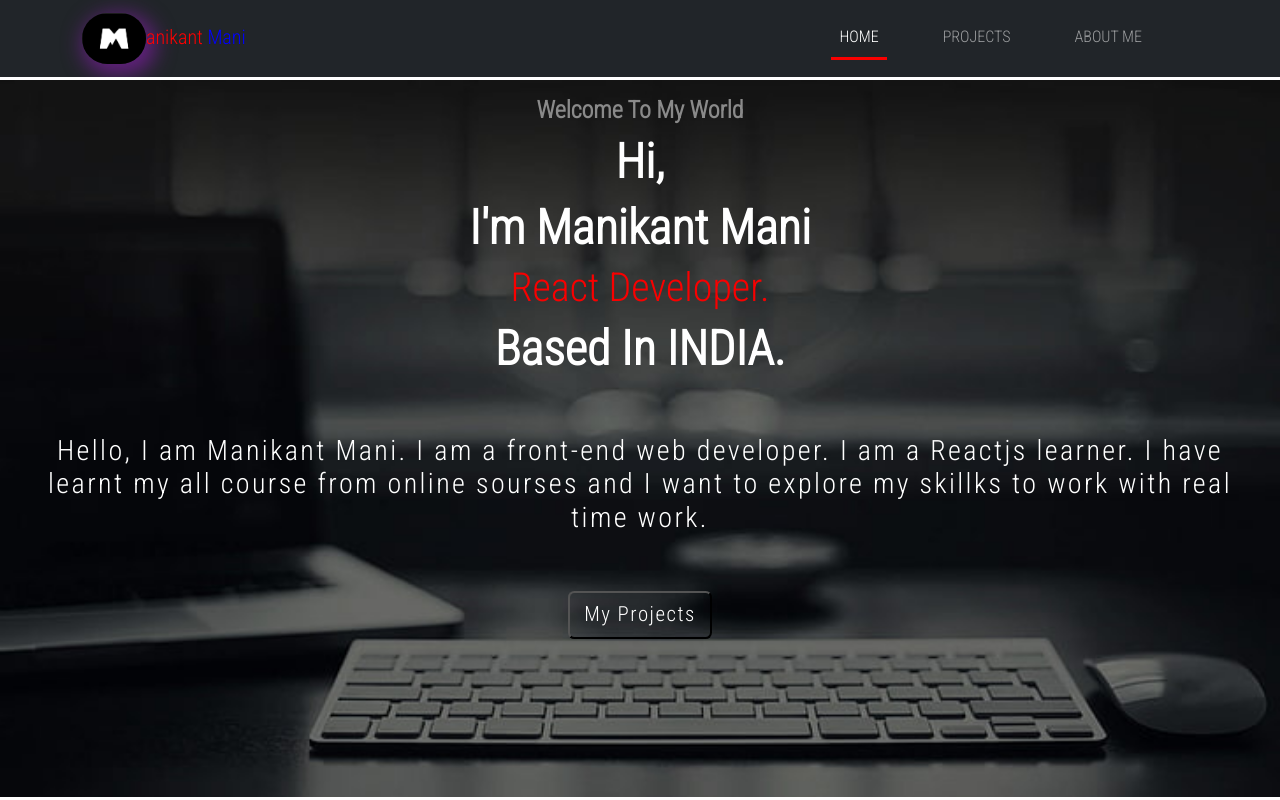
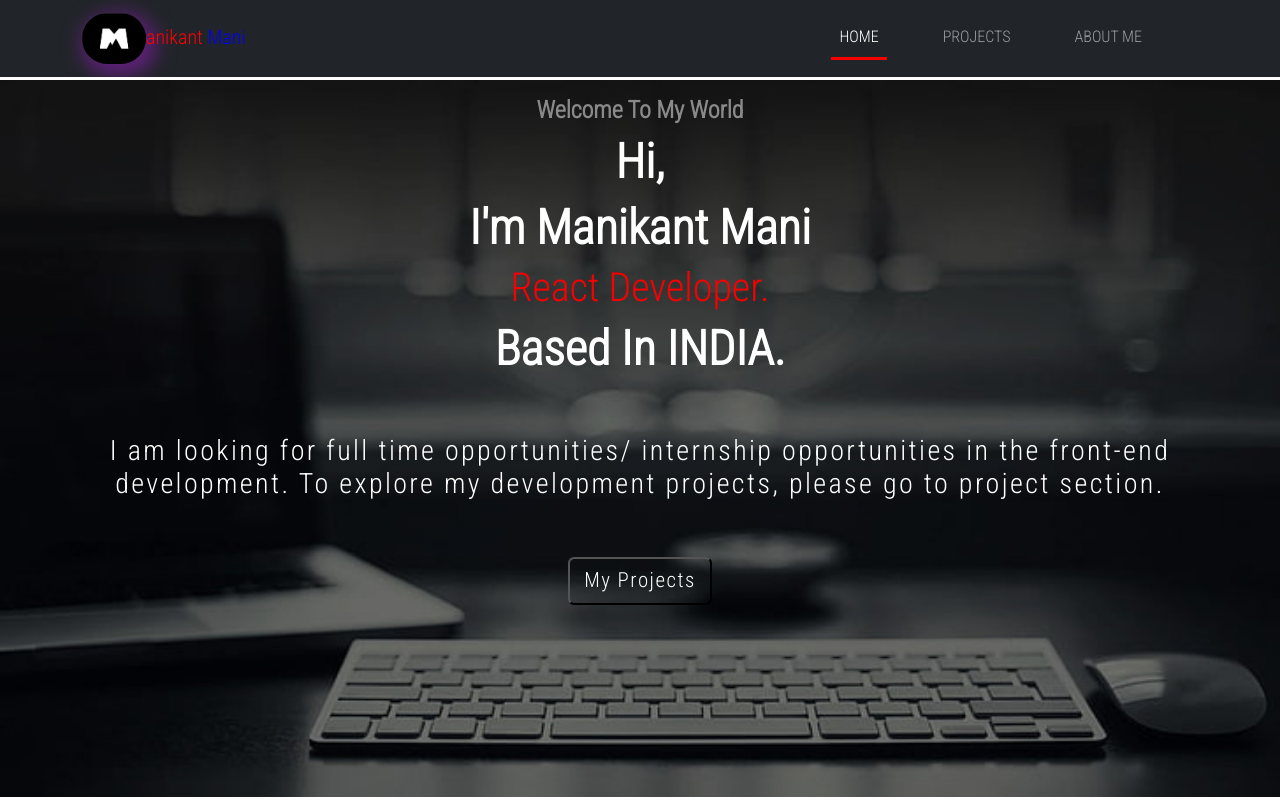
Before and after one commit to ManikantMani/webapp, a React (Create React App) app: page / in a window 1280 px wide. Built offline with nearby package versions, Linux system fonts and the light colour scheme; a web font is replaced by a local one.

Commit message:
home updated

```diff
--- a/src/pages/Home.js
+++ b/src/pages/Home.js
@@ -14,7 +14,7 @@ const Home = () => {
                         <h1 className="info2">Based in INDIA.</h1>
                     </div>
                     <div className="moreinfo">
-                        <h3>Hello, I am Manikant Mani. I am a front-end web developer. I am a Reactjs learner. I have learnt my all course from online sourses and I want to explore my skillks to work with real time work.</h3>
+                        <h3>I am looking for full time opportunities/ internship opportunities in the front-end development. To explore my development projects, please go to project section.</h3>
                     </div>
                     <NavLink to="/project"><button className='button'>my projects</button></NavLink>
                 </div>
```
